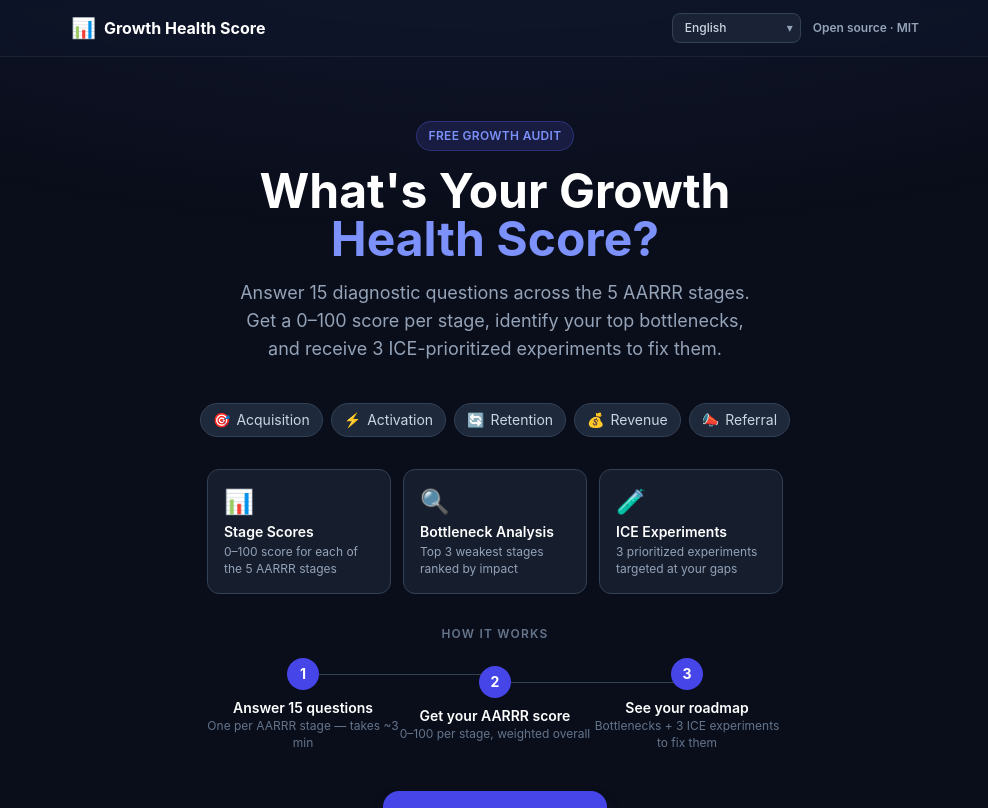
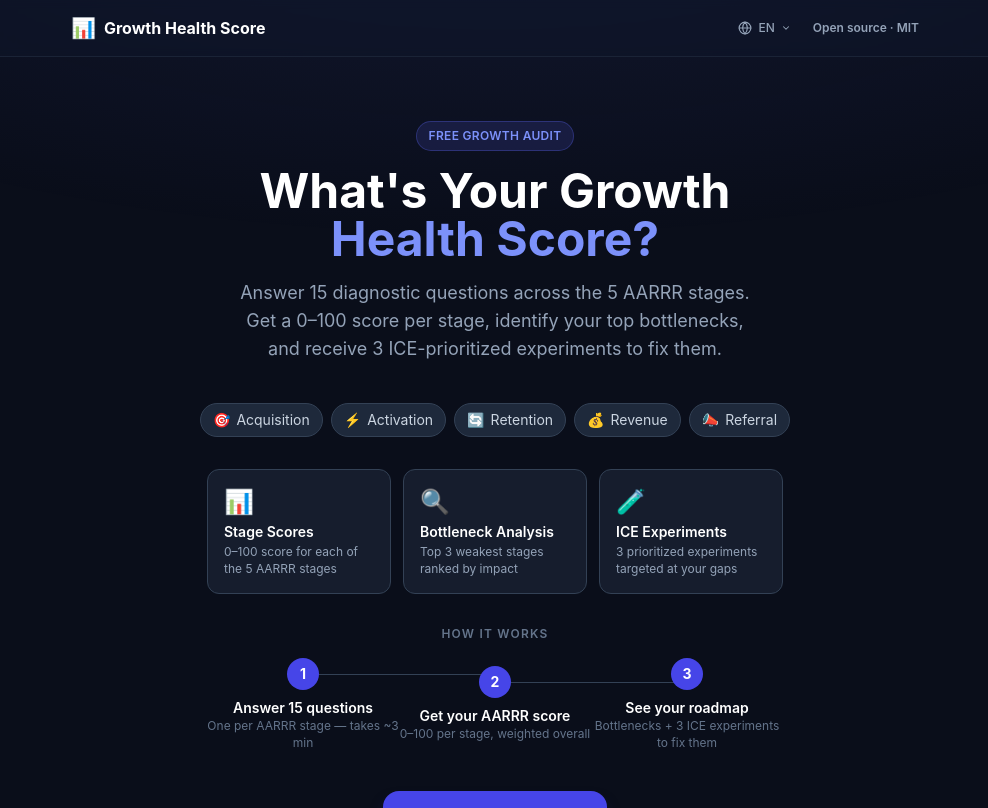
Before and after one commit to aymandakir-gh/gh-growth-score, a Next.js app: page / in a window 1280 px wide. Shown: the top 808 px of the page, without its empty margins (145-1133 px from the left). Built offline with nearby package versions, Linux system fonts and the light colour scheme.

Commit message:
refactor(nav): swap LanguageSwitcher (plain select) for LanguageSelector (globe dropdown)

```diff
--- a/app/page.tsx
+++ b/app/page.tsx
@@ -4,7 +4,7 @@ import { useState, useEffect } from "react";
 import { ScoringResult, decodeResultFromURL, scoreSubmission } from "@/lib/scoring";
 import GrowthQuiz from "@/components/GrowthQuiz";
 import ResultsDashboard from "@/components/ResultsDashboard";
-import LanguageSwitcher from "@/components/LanguageSwitcher";
+import LanguageSelector from "@/components/LanguageSelector";
 import { useI18n } from "@/lib/i18n-context";
 
 type AppPhase = "quiz" | "results";
@@ -48,7 +48,7 @@ export default function HomePage() {
           </a>
 
           <div className="flex items-center gap-3">
-            <LanguageSwitcher />
+            <LanguageSelector />
             <a
               href="https://github.com/aymandakir-gh/gh-growth-score"
               target="_blank"
```
